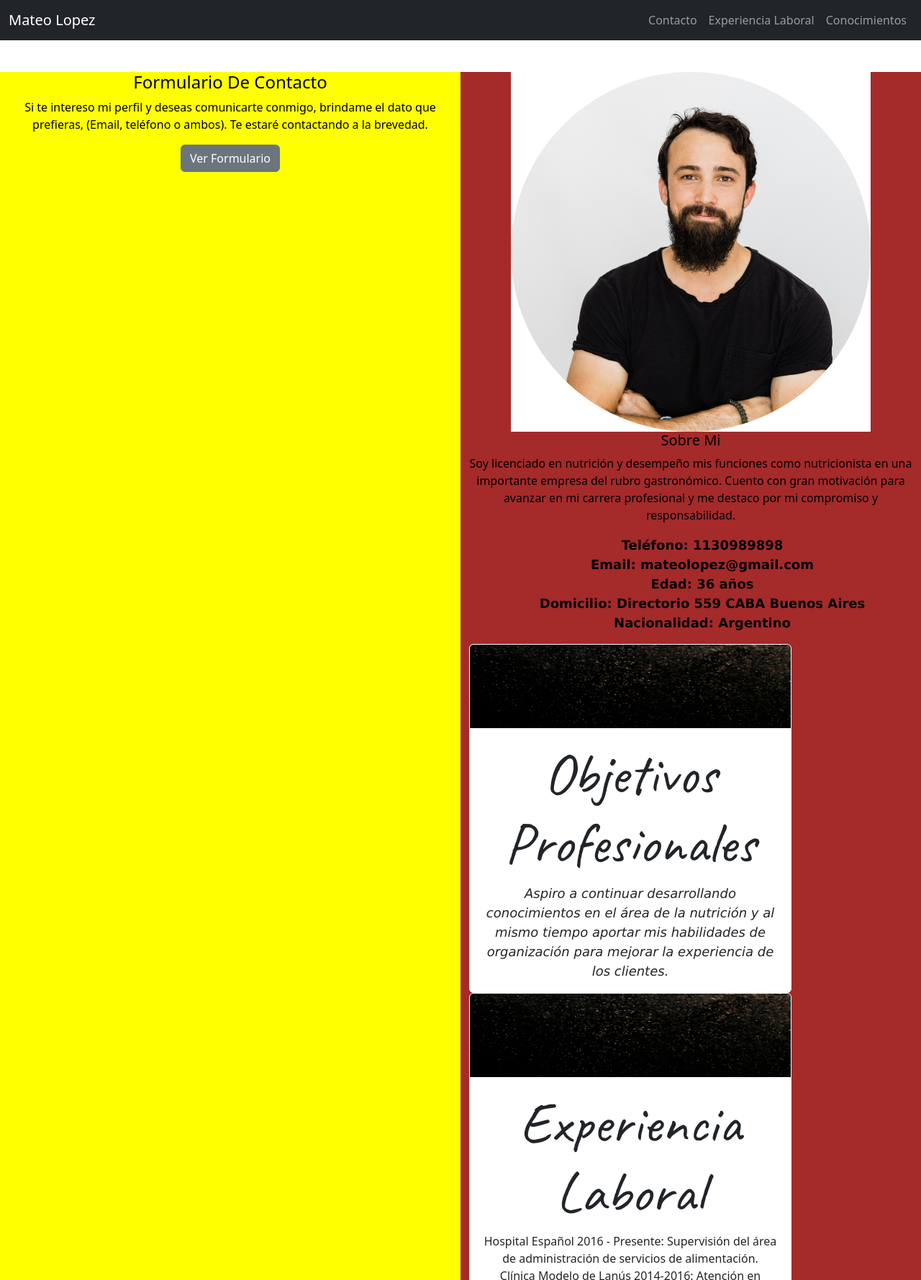
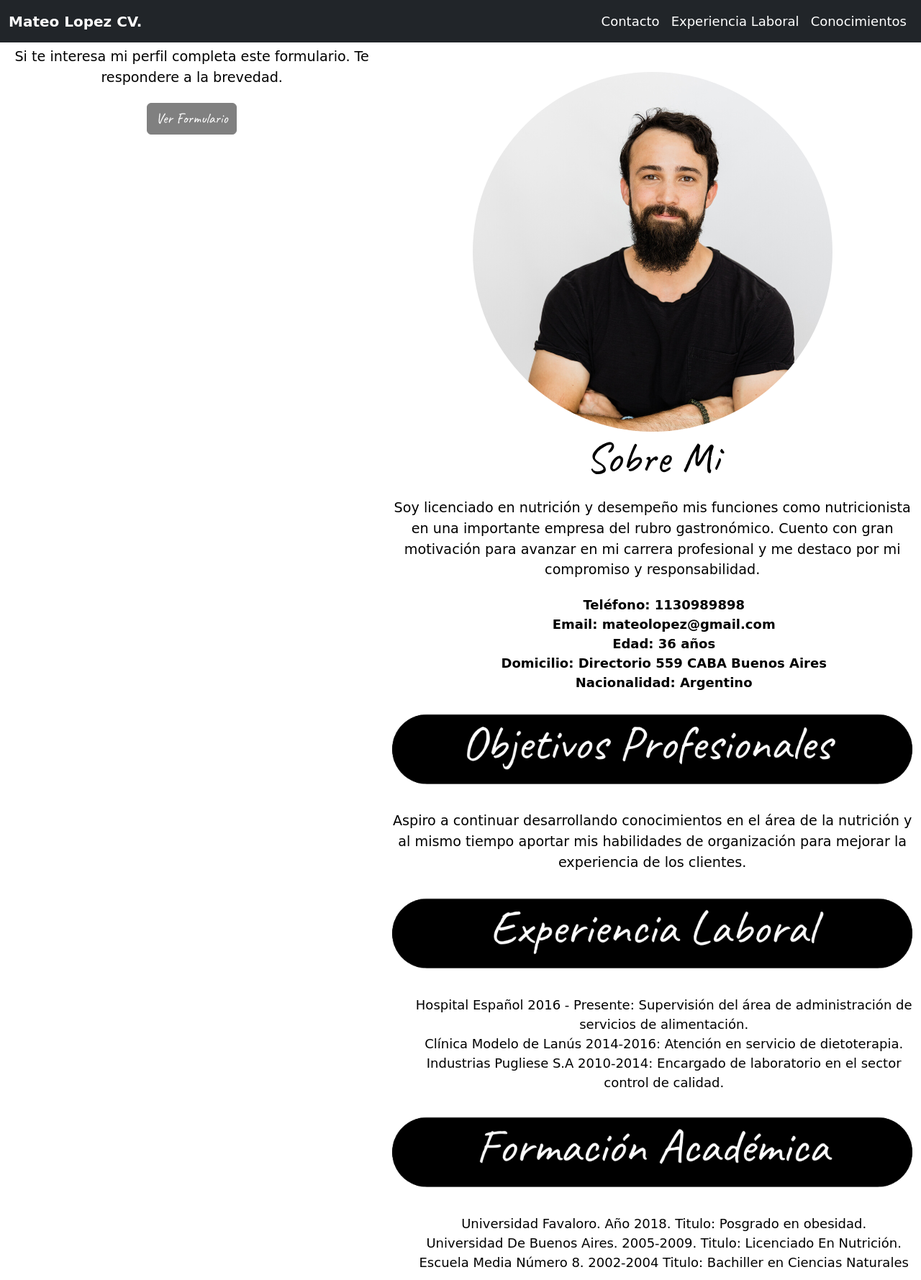
Before and after one commit to eliana869/proyectoCV, a plain HTML site: page index.html in a window 1280 px wide. Shown: the top 1779 px of the page at 72% size. Drawn offline with nearby package versions, Linux system fonts and the light colour scheme.

Commit message:
se modifiaron las carpetas CSS, JS y el archivo index. Se agregaron imagenes

```diff
--- a/CSS/estilos.css
+++ b/CSS/estilos.css
@@ -11,45 +11,64 @@ body{
     margin-top: 100px;
 }
 
-.card{
-        border: 1px solid rgb(250, 250, 252)
+/**Barra de navegacion*/
 
+.navbar-brand{
+    font-family: 'Caveat', cursive;
+    font-family: 'Solitreo', cursive;
+    font-size: 20px;
+    color: white;
+    font-weight: bolder;
+}
+.nav-link{
+    font-family: 'Caveat', cursive;
+    font-family: 'Solitreo', cursive;
+    font-size: large;
+    color: white
 }
 
-.card-text{
-    font-family: 'Lucida Sans', 'Lucida Sans Regular', 'Lucida Grande', 'Lucida Sans Unicode',
-    Geneva, Verdana, sans-serif;
-    font-size: large;
-    font-style: oblique;
+/**contenido del cv: sobre mi, objetivos, experiencia, formación y conocimientos*/
+
+#col2{
+    position: absolute;
+    right: 0ch;
 }
 
-.card-title{
+#contacto{
+    margin-top: 0px;
+}
+
+h5{
     font-family: caveat, cursive;
-    font-size: 80px;
+    font-size: 60px;
+}
 
+p{
+    font-size: larger;
+    font-family: 'Caveat', cursive;
+    font-family: 'Solitreo', cursive;
+    margin-top: 20px;
+    margin-bottom: 20px;
 }
-/**Lista de datos personales*/
+
 .list-group1{
     font-weight: bold;
     font-size: large;
-    font-family: 'Lucida Sans', 'Lucida Sans Regular', 'Lucida Grande', 'Lucida Sans Unicode',
-    Geneva, Verdana, sans-serif;
-}
-#contacto{
-    margin-top: 100px;
-}
-
-/**Lista de Experiencia, formaciòn y conocimientos*/
-.list-group{
+    font-family: 'Caveat', cursive;
+    font-family: 'Solitreo', cursive;
     list-style: none;
 }
 
-.btn-primary{
-             background-color: gray;
-             border-color: gray;
+.list-group2{
+    font-size: large;
+    font-family: 'Caveat', cursive;
+    font-family: 'Solitreo', cursive;
+    margin-top: 20px;
+    margin-bottom: 20px;
+    list-style: none;
 }
 
-/**Formulario*/
+/**Formulario de contacto*/
 .hide{
     display: none;
 }
@@ -58,9 +77,40 @@ body{
     display: block;
 }
 
+#col1{
+    position: fixed;
+    left: 0ch;
+    margin-top: -40px;
+}
+
+#p1{
+    font-size: larger;
+    margin-top: 5px;
+    margin-bottom: 20px;
+}
+
+.form-label{
+    font-family: caveat, cursive;
+    font-size: 22px;
+    margin: 0px;
+    padding: 0px;
+}
+
+.btn{
+    background-color: gray;
+    border-color: gray;
+    font-family: caveat, cursive;
+    font-size: 20px;
+}
+
 /**Media-query*/
-/**@media (max-width: 768px){
-    img{
-        width: 80%;
+@media (max-width: 992px){
+    #col1{
+        position: relative;
     }
-}*/
+
+    #col2{
+        position: relative;
+        margin-top: auto;
+    }
+}
--- a/JS/form.js
+++ b/JS/form.js
@@ -17,6 +17,7 @@
           }
 
           form.classList.add('was-validated')
+          form.reset();
         }, false)
       })
   })()
--- a/index.html
+++ b/index.html
@@ -17,7 +17,7 @@
         <!-- barra de navegacion-->
         <nav class="navbar navbar-expand-md navbar-dark bg-dark fixed-top">
           <div class="container-fluid">
-            <a href="#" class="navbar-brand"> Mateo Lopez</a>
+            <a href="#" class="navbar-brand"> Mateo Lopez CV.</a>
             <button type="button" class="navbar-toggler" data-bs-toggle="collapse" data-bs-target="#MenuNavegacion">
             <span class="navbar-toggler-icon"></span>
             </button>
@@ -33,13 +33,12 @@
           </div>
         </nav>
     </div>
+    <!--formulario de contacto-->
     <div class="container-fluid container-menu">
       <div class="row justify-content-center" id="fila">
-          <div class="col-lg-6 col-md-12 col-sm-12 text-center" style="background-color: yellow;" id="col1">
-            <h4>Formulario De Contacto</h4>
-            <p>
-              Si te intereso mi perfil y deseas comunicarte conmigo, brindame el dato que prefieras,
-              (Email, teléfono o ambos). Te estaré contactando a la brevedad.
+        <div class="col-lg-5 col-md-12 col-sm-12 text-center" id="col1">
+          <p id="p1">
+             Si te interesa mi perfil completa este formulario. Te respondere a la brevedad.
           </p>
           <button type="button" class="btn btn-secondary" id="hideFormBtn">Ver Formulario</button>
           <div>
@@ -64,34 +63,16 @@
               </div>
               <div class="mb-3 mt-3">
                   <label for="Telefono" class="form-label">Teléfono:</label>
-                    <input type="tel" class="form-control" id="tel" placeholder="+ Cod. País - Cod. Área - Número"
-                    name="telefono">
+                  <input type="tel" class="form-control" id="tel" placeholder="+ Cod. País - Cod. Área - Número" name="telefono">
               </div>
               <button type="submit" class="btn btn-primary">Enviar</button>
             </form>
           </div>
         </div>
-          <div class="col-lg-6 col-md-12 col-sm-12 text-center" style="background-color: brown;">
-            <!--<div id="contacto">
-                <div class="card text-center" style=width:28rem;>
-                  <img src="IMG/mateo.png" class="card-img-top img-fluid" alt="Error al cargar la imagen">
-                  <div class="card-body">
-                   <h5 class="card-title">Sobre Mi</h5>
-                   <p class="card-text">Soy licenciado en nutrición y desempeño mis funciones como nutricionista en una
-                    importante empresa del rubro gastronómico. Cuento con gran motivación para avanzar en mi carrera
-                    profesional y me destaco por mi compromiso y responsabilidad.</p>
-                   <ul class="list-group1 list-group1-flush">
-                    <li class="list-group-item">Teléfono: 1130989898</li>
-                    <li class="list-group-item">Email: mateolopez@gmail.com</li>
-                    <li class="list-group-item">Edad: 36 años</li>
-                    <li class="list-group-item">Domicilio: Directorio 559 CABA Buenos Aires</li>
-                    <li class="list-group-item">Nacionalidad: Argentino</li>
-                   </ul>
-                  </div>
-                </div>
-               </div>-->
-               <section>
-                 <img src="IMG/mateo.png" class="img-fluid" alt="Error al cargar la imagen">
+        <!--contenido del cv: sobre mi, objetivos, experiencia, formación y conocimientos-->
+          <div class="col-lg-7 col-md-12 col-sm-12 text-center" id="col2">
+               <section id="contacto">
+                 <img src="IMG/mateo.png" class="img-fluid" alt="Error al cargar la imagen" id="mateo">
                  <h5>Sobre Mi</h5>
                  <p>Soy licenciado en nutrición y desempeño mis funciones como nutricionista en una importante empresa
                     del rubro gastronómico. Cuento con gran motivación para avanzar en mi carrera
@@ -104,23 +85,14 @@
                       <li class="list-group-item">Nacionalidad: Argentino</li>
                  </ul>
                </section>
-               <div id="objetivos">
-                <div class="card text-center" style="width: 28rem;">
-                  <img src="IMG/fondonegro.png" class="card-img-top img-fluid" alt="image not found">
-                  <div class="card-body">
-                    <h5 class="card-title">Objetivos Profesionales</h5>
-                    <p class="card-text">Aspiro a continuar desarrollando conocimientos en el área de la nutrición
-                    y al mismo tiempo aportar mis habilidades de organización para mejorar la experiencia de los clientes.
-                    </p>
-                  </div>
-                </div>
-               </div>
-               <div id="experiencia">
-                <div class="card text-center" style=width:28rem;>
-                 <img src="IMG/fondonegro.png" class="card-img-top img-fluid" alt="image not found">
-                 <div class="card-body">
-                   <h5 class="card-title">Experiencia Laboral</h5>
-                 <ul class="list-group list-group-flush">
+               <section id="objetivos">
+                <img src="IMG/titulo1.png" class="img-fluid" alt="Error al cargar la imagen">
+                <p>Aspiro a continuar desarrollando conocimientos en el área de la nutrición y al mismo tiempo
+                   aportar mis habilidades de organización para mejorar la experiencia de los clientes.</p>
+               </section>
+               <section id="experiencia">
+                 <img src="IMG/titulo2.png" class="img-fluid" alt="Error al cargar la imagen">
+                 <ul class="list-group2 list-group-flush">
                    <li>
                      Hospital Español 2016 - Presente:
                      Supervisión del área de administración de servicios de alimentación.
@@ -134,15 +106,10 @@
                      Encargado de laboratorio en el sector control de calidad.
                    </li>
                  </ul>
-                 </div>
-                </div>
-               </div>
-               <div id="formacion">
-                <div class="card text-center" style="width:28rem;">
-                  <img src="IMG/fondonegro.png" class="card-img-top img-fluid" alt="image not found">
-                  <div class="card-body">
-                  <h5 class="card-title">Formación Académica</h5>
-                  <ul class="list-group list-group-flush">
+               </section>
+               <section  id="formacion">
+                <img src="IMG/titulo3.png" class="img-fluid" alt="Error al cargar la imagen">
+                <ul class="list-group2 list-group-flush">
                   <li>
                     Universidad Favaloro. Año 2018.
                     Titulo: Posgrado en obesidad.
@@ -156,32 +123,24 @@
                     Titulo: Bachiller en Ciencias Naturales
                   </li>
                 </ul>
-                  </div>
-                </div>
-               </div>
-               <div id="conocimientos">
-                <div class="card text-center" style="width:28rem;">
-                  <img src="IMG/fondonegro.png" class="card-img-top img-fluid" alt="image not found">
-                  <div class="card-body">
-                  <h5 class="card-title">Conocimientos</h5>
-                  <ul class="list-group list-group-flush">
+               </section>
+               <section  id="conocimientos">
+                <img src="IMG/titulo4.png" class="img-fluid" alt="Error al cargar la imagen">
+                <ul class="list-group2 list-group-flush">
                   <li>
                     Antropometría Isaac: Nivel 3
                   </li>
                   <li>
                     Ingles: Bilingue
                   </li>
+                  <li>
+                    Excel: Avanzado
+                  </li>
                 </ul>
+               </section>
          </div>
        </div>
      </div>
-          </div>
-          <!--<div class="col-lg-4 col-md-12 col-sm-12" id="col3">
-                <p id="prueba">hola mundo! hola mundo! hola mundo! hola mundo! hola mundo! hola mundo! hola mundo!</p>
-          </div>-->
-         </div>
-       </div>
-
       <script src="https://cdn.jsdelivr.net/npm/bootstrap@5.0.2/dist/js/bootstrap.bundle.min.js"
       integrity="sha384-MrcW6ZMFYlzcLA8Nl+NtUVF0sA7MsXsP1UyJoMp4YLEuNSfAP+JcXn/tWtIaxVXM"
       crossorigin="anonymous"></script>
```
Also changed, not shown: IMG/fondonegro.png (deleted), IMG/titulo1.png (added), IMG/titulo2.png (added), IMG/titulo3.png (added), IMG/titulo4.png (added). Lines whose indentation alone changed are shown as unchanged.
